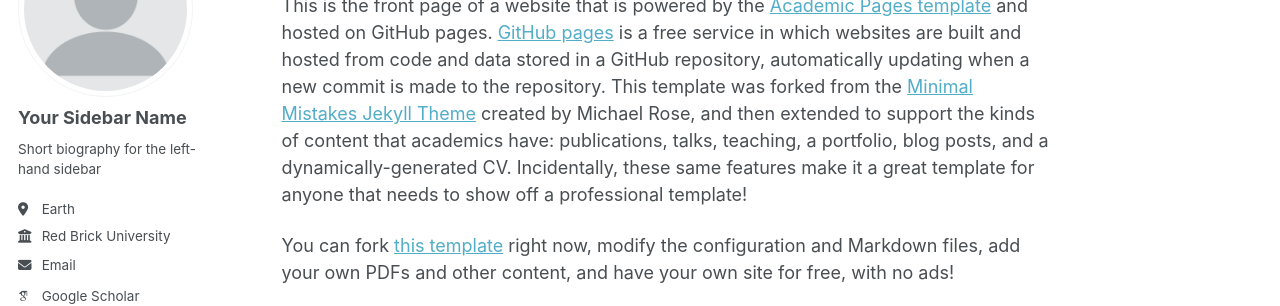
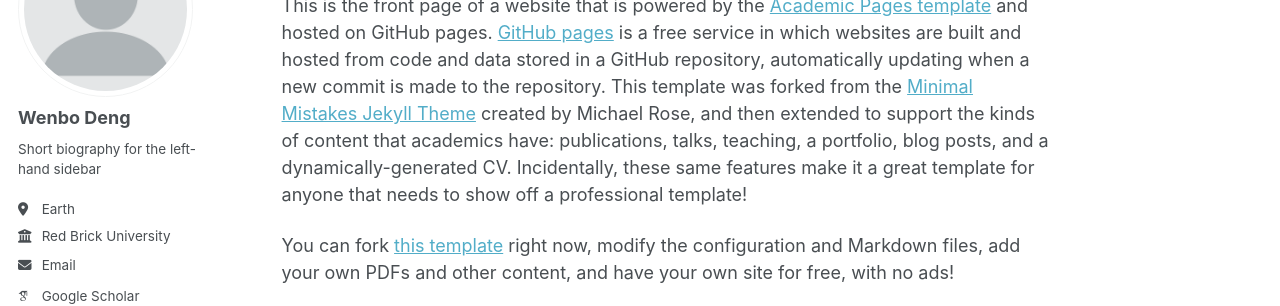
Before and after one commit to Blanca-s/Blanca-s.github.io, a Jekyll site: the page built from _pages/about.md, in a window 1280 px wide. Shown: the part 177-483 px from the top of the page. Built offline with Jekyll 4.4.1, drawn with Linux system fonts in a browser that asks for light colours; some web fonts are replaced; a script that is not in the unit is left out.

Commit message:
Update _config.yml

```diff
--- a/_config.yml
+++ b/_config.yml
@@ -24,7 +24,7 @@ repository               : "academicpages/academicpages.github.io"
 author:
   # Biographic information
   avatar           : "profile.png"
-  name             : "Your Sidebar Name"
+  name             : "Wenbo Deng"
   pronouns         : # example: "she/her"
   bio              : "Short biography for the left-hand sidebar"
   location         : "Earth"
```
